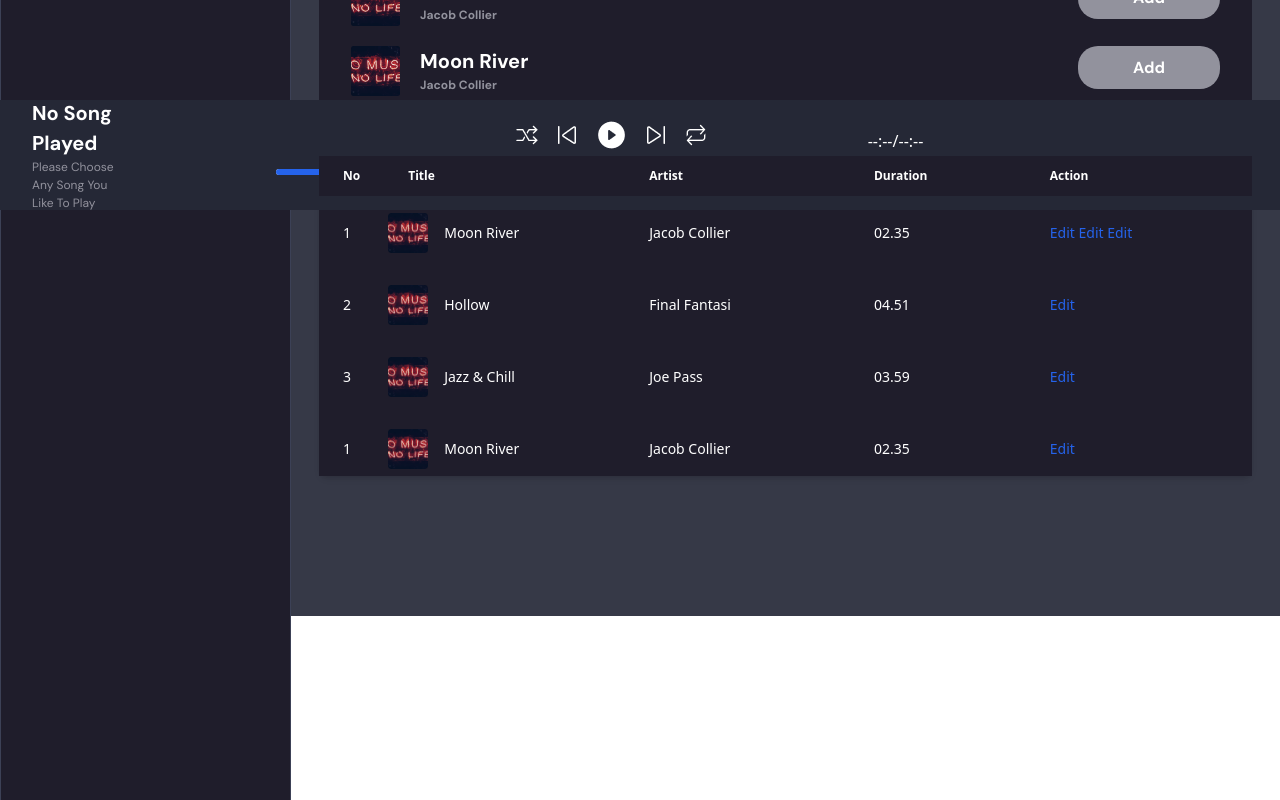
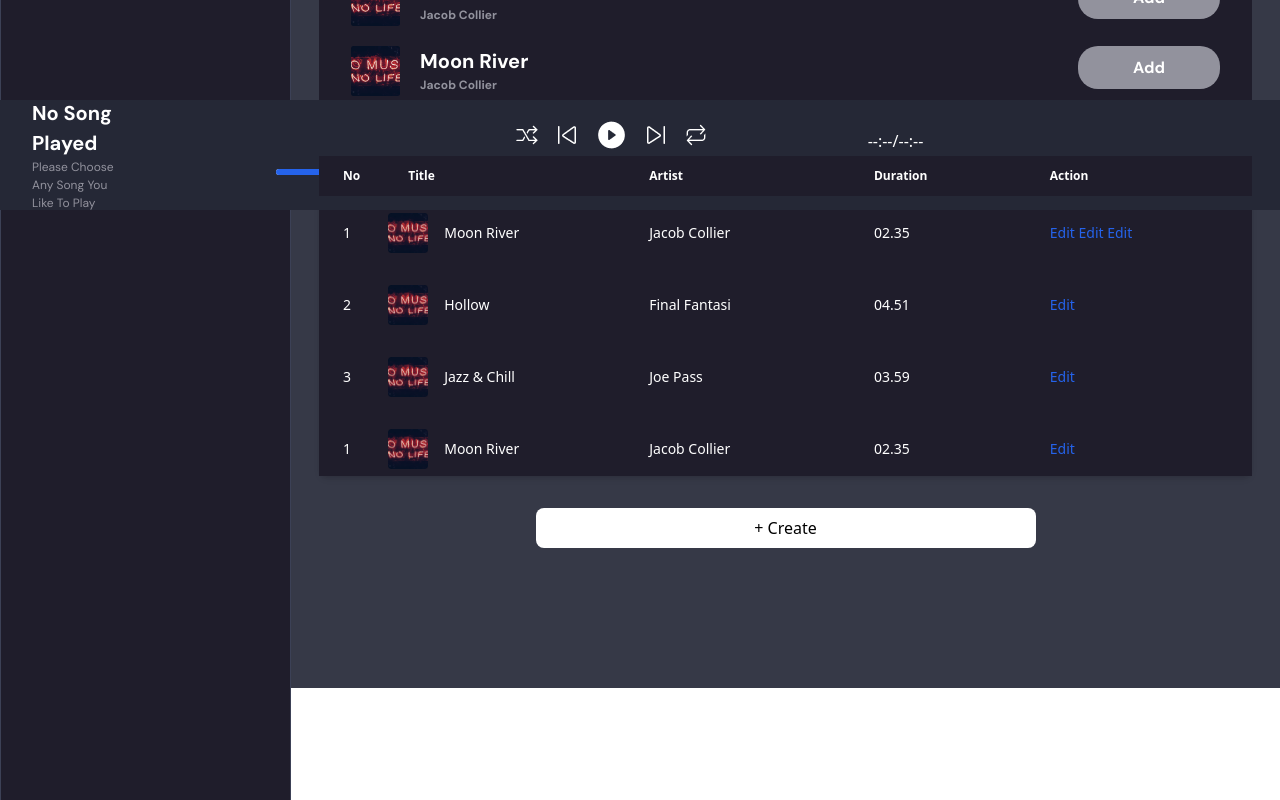
Before and after one commit to latif731/musicon, a Vue app: page /createPlaylist in a window 1280 px wide. Shown: the part 590-1390 px from the top of the page. Before the commit the page ends 1318 px from the top, so only its background shows below. Built offline with nearby package versions, Linux system fonts and the light colour scheme; some icons are missing.

Commit message:
create new component

```diff
--- a/src/views/layout/CreatePlaylist.vue
+++ b/src/views/layout/CreatePlaylist.vue
@@ -11,13 +11,15 @@ import Accordion from "@/components/Accordion.vue";
 
 <template>
   <Layout>
-       <div v-if="false">
-        <div class= "text-white fixed flex justify-center items-center top-0 left-0 bg-logreg w-x h-y z-50 overflow-auto">
+    <div v-if="false">
+      <div
+        class="text-white fixed flex justify-center items-center top-0 left-0 bg-logreg w-x h-y z-50 overflow-auto"
+      >
         <!-- LOGIN PAGE -->
-        <Accordion/>
+        <Accordion />
         <!-- REGISTER PAGE -->
-        </div>
       </div>
+    </div>
     <div class="flex flex-col">
       <h1 class="font-kontol font-700 text-[32px] text-white">
         Created Playlist / Anime Songs
@@ -167,17 +169,17 @@ import Accordion from "@/components/Accordion.vue";
                       href="#"
                       class="font-medium text-blue-600 dark:text-blue-500 hover:underline"
                       >Edit
-                      </a>
+                    </a>
                     <a
                       href="#"
                       class="font-medium text-blue-600 dark:text-blue-500 hover:underline"
                       >Edit
-                      </a>
+                    </a>
                     <a
                       href="#"
                       class="font-medium text-blue-600 dark:text-blue-500 hover:underline"
                       >Edit
-                      </a>
+                    </a>
                   </td>
                 </tr>
                 <tr
@@ -434,6 +436,7 @@ import Accordion from "@/components/Accordion.vue";
                   </td>
                 </tr>
               </tbody>
+
               <tbody v-if="false">
                 <tr
                   class="bg-[#1F1D2B] dark:bg-gray-800 dark:border-gray-700 hover:bg-[#2D304D] dark:hover:bg-gray-600"
@@ -447,6 +450,11 @@ import Accordion from "@/components/Accordion.vue";
             </table>
           </div>
         </div>
+        <div class="text-center mt-8">
+          <button class="p-2 bg-[#FFFFFF] rounded-lg w-[500px]">
+            + Create
+          </button>
+        </div>
       </div>
     </div>
   </Layout>
--- /dev/null
+++ b/src/views/layout/PlaylistList.vue
@@ -0,0 +1,16 @@
+<script>
+
+</script>
+
+
+<template>
+    <div>
+
+    </div>
+</template>
+
+
+
+<style lang="scss" scoped>
+
+</style>
```
